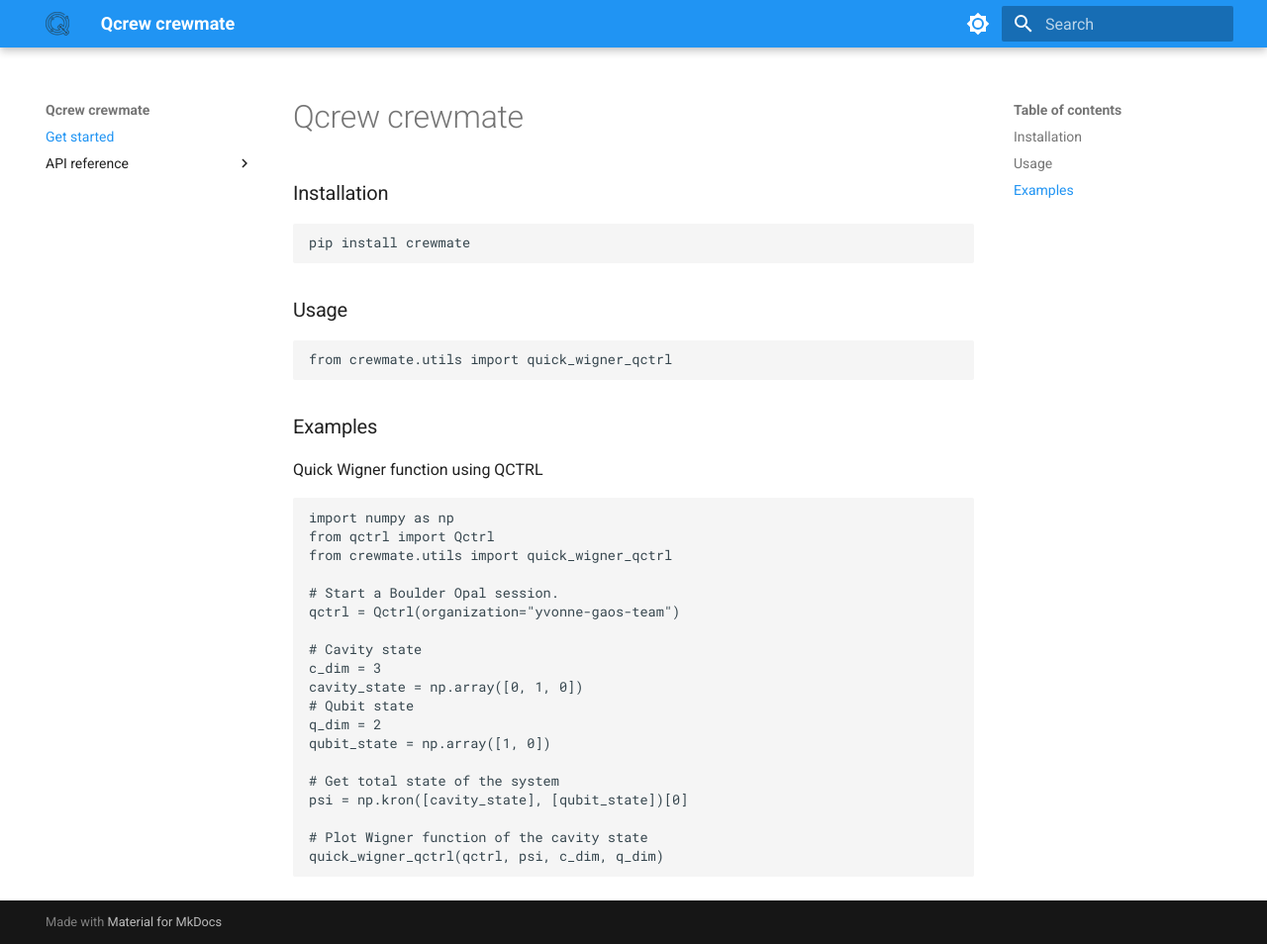
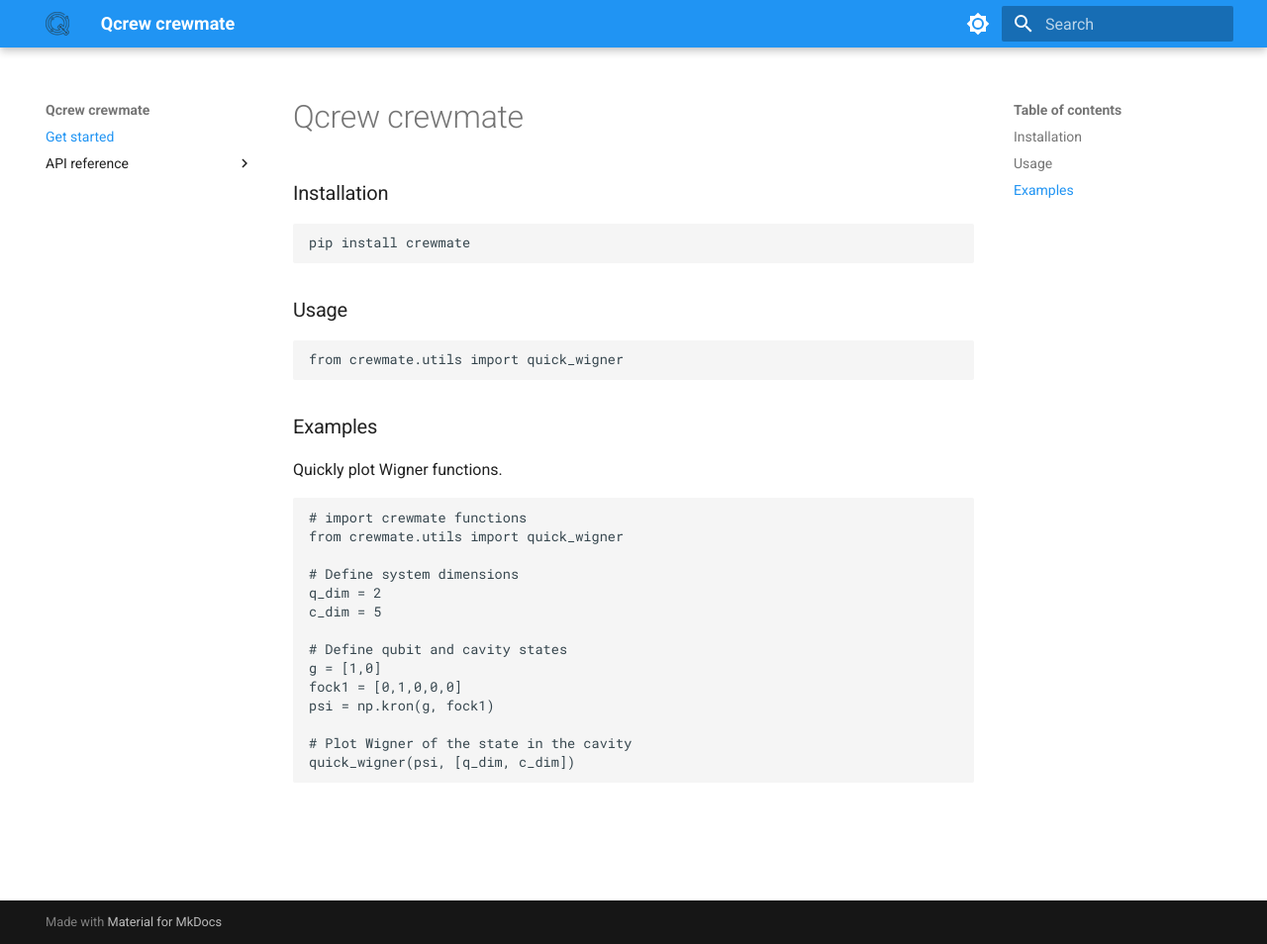
Before and after one commit to Qcrew/crewmate, an MkDocs documentation site: the page built from docs/index.md, in a window 1280 px wide and 954 px high. Shown: the whole window at 99% size. Built offline with MkDocs 1.6.1 and Material for MkDocs 9.7.7, drawn with Linux system fonts in a browser that asks for light colours.

Commit message:
update main example

````diff
--- a/docs/index.md
+++ b/docs/index.md
@@ -9,31 +9,26 @@
 ### Usage
 
 ```python
-from crewmate.utils import quick_wigner_qctrl
+from crewmate.utils import quick_wigner
 ```
 
 ### Examples
 
-Quick Wigner function using QCTRL
+Quickly plot Wigner functions.
 
 ```python
-import numpy as np
-from qctrl import Qctrl
-from crewmate.utils import quick_wigner_qctrl
+# import crewmate functions
+from crewmate.utils import quick_wigner
 
-# Start a Boulder Opal session.
-qctrl = Qctrl(organization="yvonne-gaos-team")
+# Define system dimensions
+q_dim = 2
+c_dim = 5
 
-# Cavity state
-c_dim = 3
-cavity_state = np.array([0, 1, 0])
-# Qubit state
-q_dim = 2
-qubit_state = np.array([1, 0])
+# Define qubit and cavity states
+g = [1,0]
+fock1 = [0,1,0,0,0]
+psi = np.kron(g, fock1)
 
-# Get total state of the system
-psi = np.kron([cavity_state], [qubit_state])[0]
-
-# Plot Wigner function of the cavity state
-quick_wigner_qctrl(qctrl, psi, c_dim, q_dim)
+# Plot Wigner of the state in the cavity
+quick_wigner(psi, [q_dim, c_dim])
 ```
````
